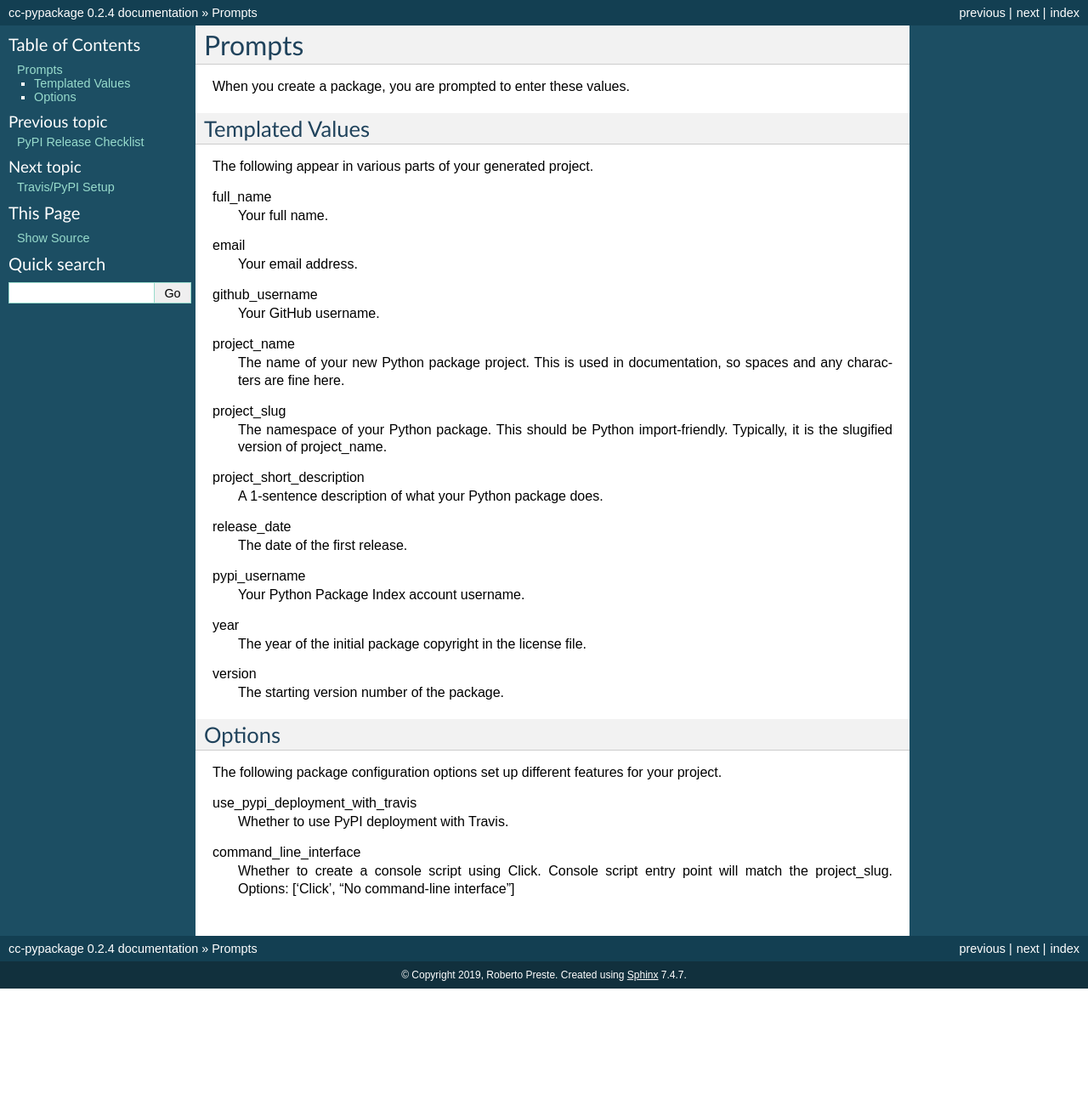
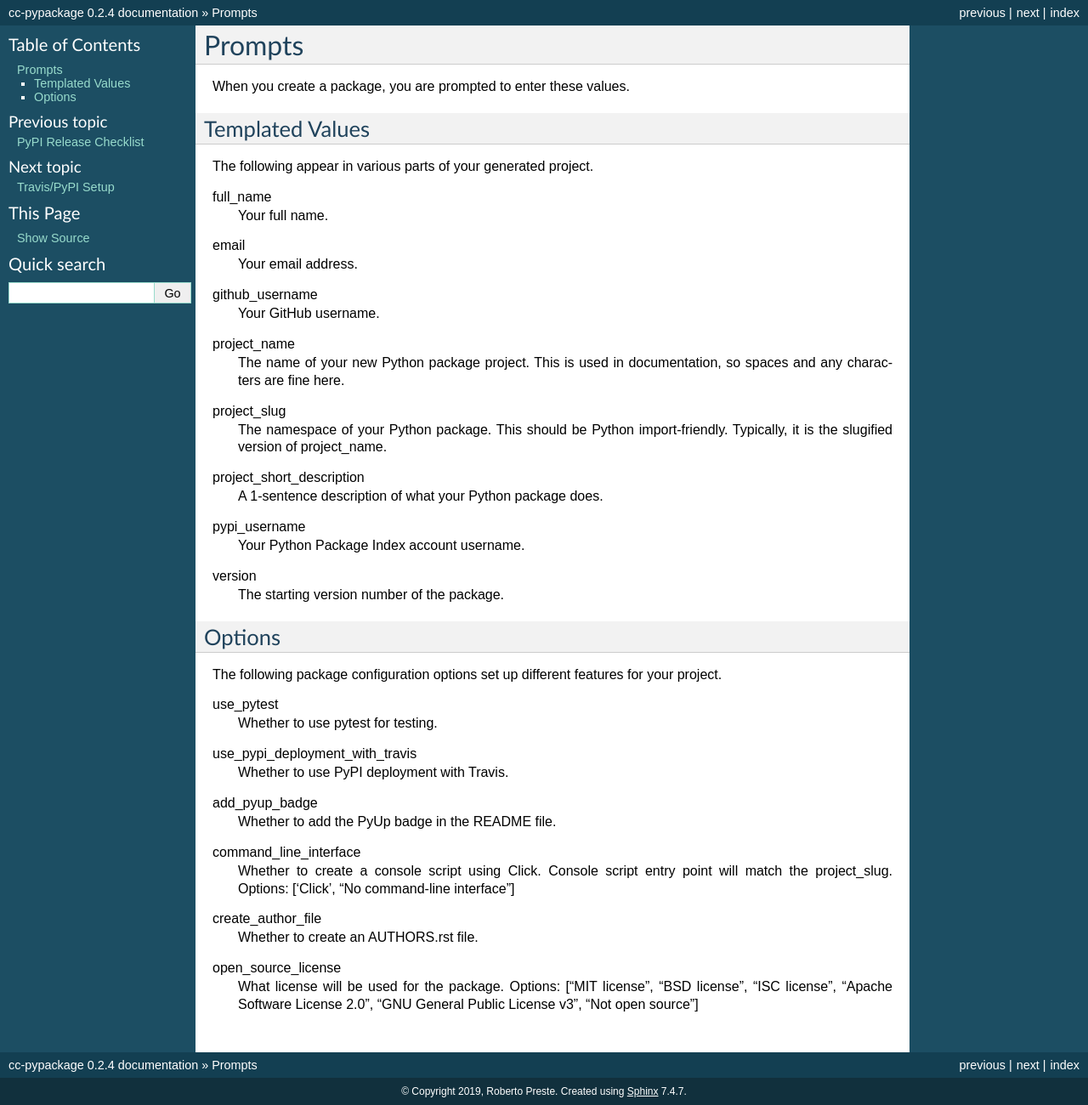
Before and after one commit to robertopreste/cc-pypackage, a Sphinx documentation site: the page built from docs/prompts.rst, in a window 1280 px wide. Shown: the whole page at 85% size. Built offline with Sphinx 7.4.7, drawn with Linux system fonts in a browser that asks for light colours; before the commit the page ends 1163 px from its top, so only the background shows below that.

```diff
--- a/docs/prompts.rst
+++ b/docs/prompts.rst
@@ -26,14 +26,8 @@ project_slug
 project_short_description
     A 1-sentence description of what your Python package does.
 
-release_date
-    The date of the first release.
-
 pypi_username
     Your Python Package Index account username.
-
-year
-    The year of the initial package copyright in the license file.
 
 version
     The starting version number of the package.
@@ -43,8 +37,20 @@ Options
 
 The following package configuration options set up different features for your project.
 
+use_pytest
+    Whether to use pytest for testing.
+
 use_pypi_deployment_with_travis
     Whether to use PyPI deployment with Travis.
 
+add_pyup_badge
+    Whether to add the PyUp badge in the README file.
+
 command_line_interface
     Whether to create a console script using Click. Console script entry point will match the project_slug. Options: ['Click', "No command-line interface"]
+
+create_author_file
+    Whether to create an AUTHORS.rst file.
+
+open_source_license
+    What license will be used for the package. Options: ["MIT license", "BSD license", "ISC license", "Apache Software License 2.0", "GNU General Public License v3", "Not open source"]
--- a/docs/pypi_release_checklist.rst
+++ b/docs/pypi_release_checklist.rst
@@ -28,7 +28,7 @@ For Every Release
 
     .. code-block:: bash
 
-        bumpversion minor
+        bump2version minor
 
 #. Install the package again for local development, but with the new version number:
 
```
Also changed, not shown: docs/console_script_setup.rst (+8 -8 lines), docs/index.rst (+4 -5 lines), docs/travis_pypi_setup.rst (+11 -10 lines), docs/tutorial.rst (+3 -6 lines), .travis.yml, 7 other files.
